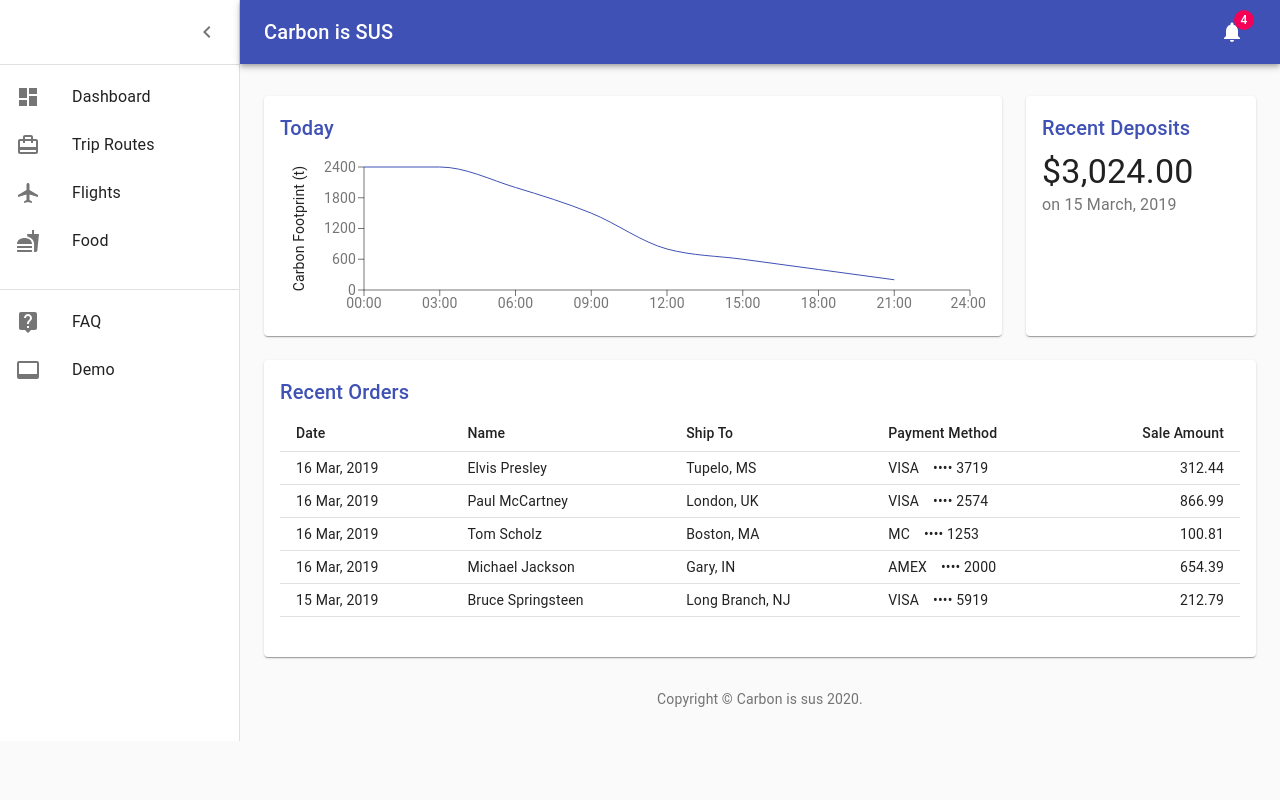
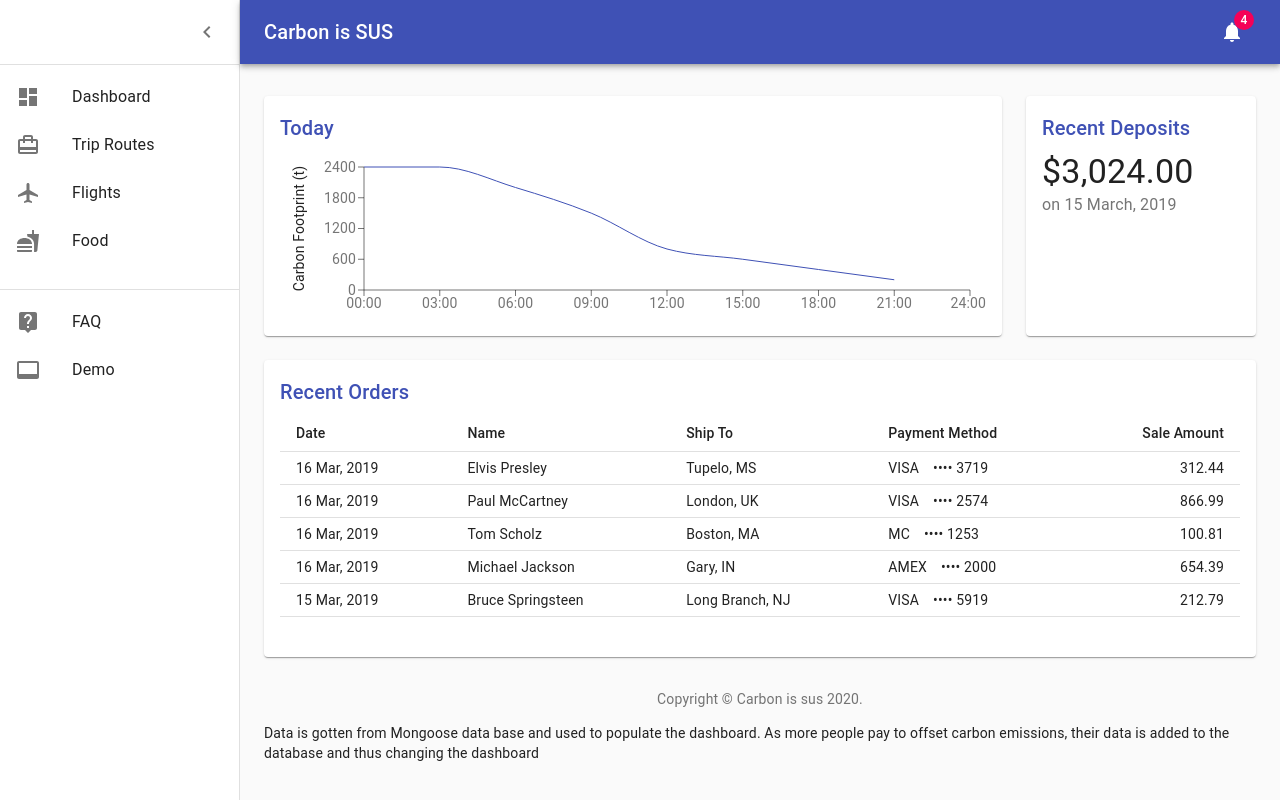
Before and after one commit to Cytla24/Impostors-Hack, a React (Create React App) app in the folder packages/client/: page /dashboard in a window 1280 px wide. Shown: the top 800 px of the page. Built offline with nearby package versions, Linux system fonts and the light colour scheme.

Commit message:
dashbaord

```diff
--- a/packages/client/src/components/dashboard.js
+++ b/packages/client/src/components/dashboard.js
@@ -151,6 +151,12 @@ export default function Dashboard() {
 					<Box pt={4}>
 						<Copyright />
 					</Box>
+					<p>
+						Data is gotten from Mongoose data base and used to
+						populate the dashboard. As more people pay to offset
+						carbon emissions, their data is added to the database
+						and thus changing the dashboard
+					</p>
 				</Container>
 			</main>
 		</div>
```
